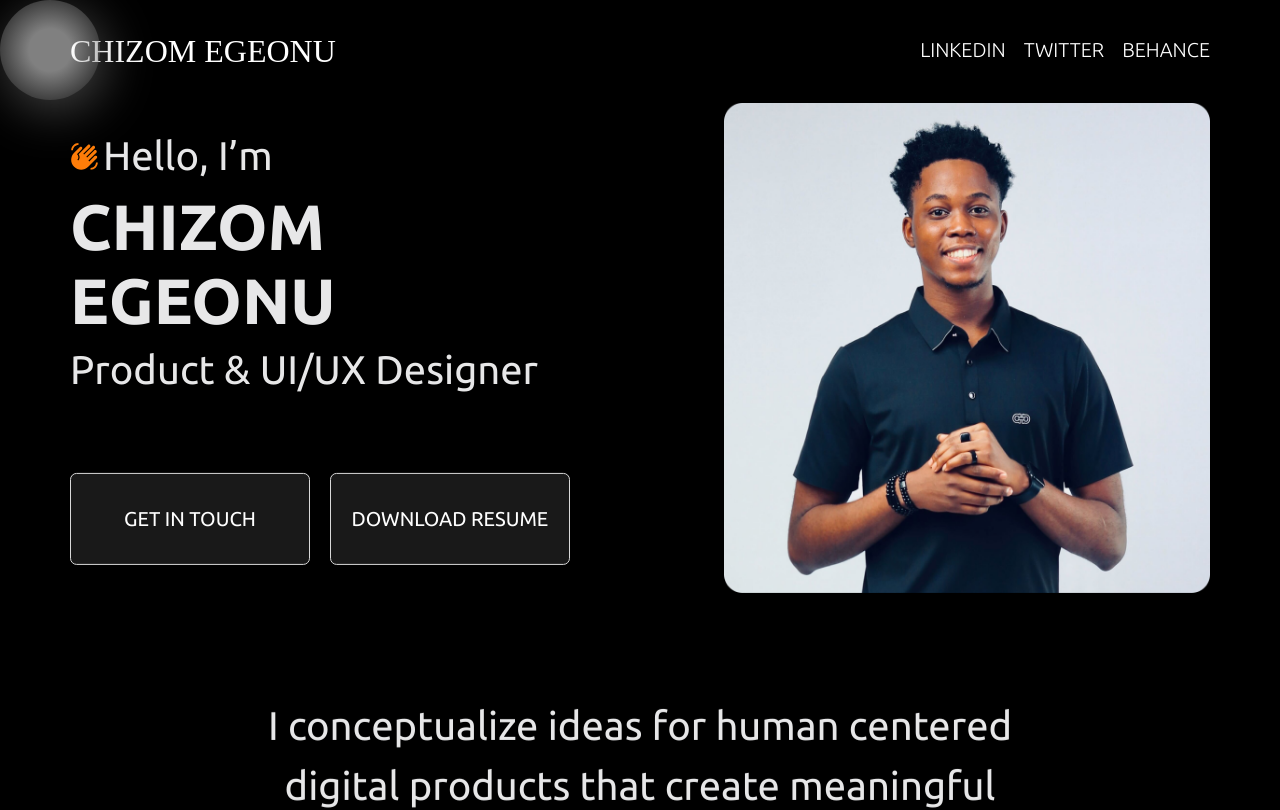
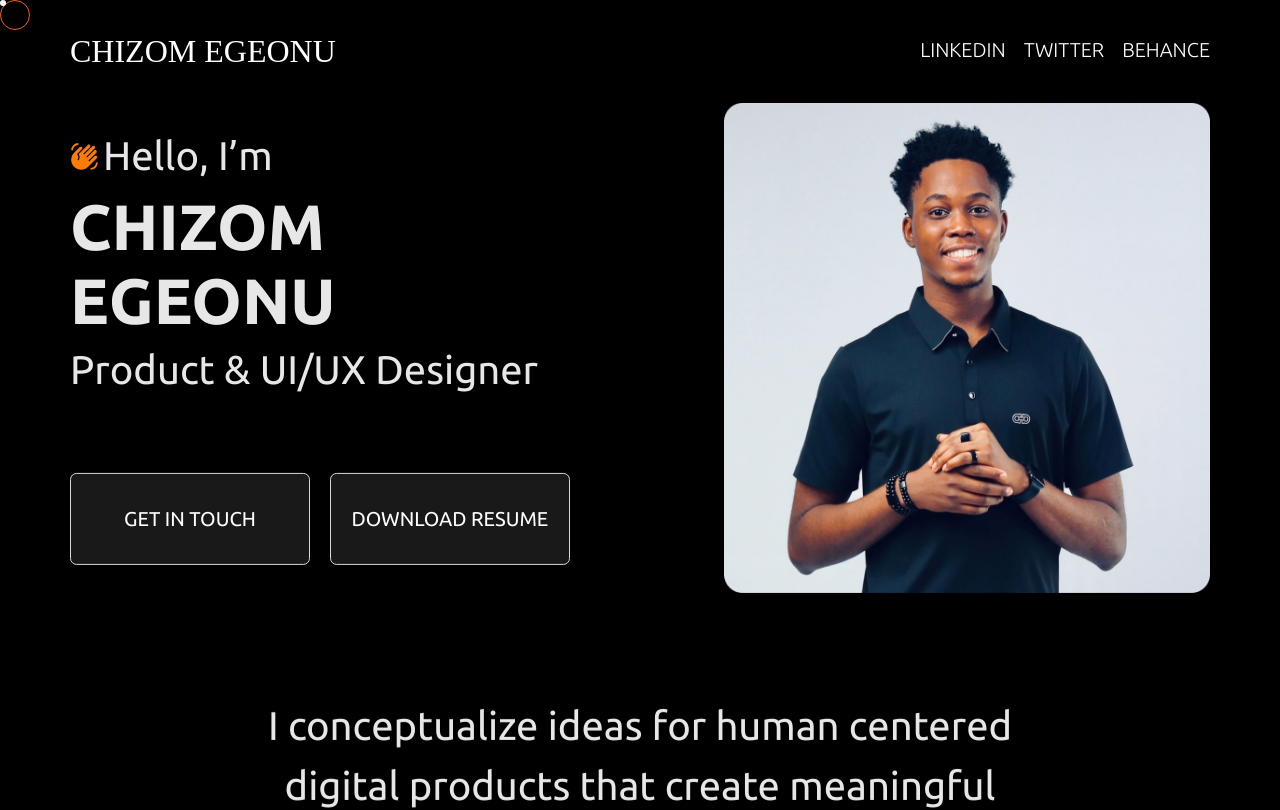
Before and after one commit to B-Koda-Projects/chizom-portfolio, a Next.js app: page / in a window 1280 px wide. Shown: the top 810 px of the page. Built offline with nearby package versions, Linux system fonts and the light colour scheme; a web font is replaced by a local one.

Commit message:
fix: made the changes requested by Chizom

```diff
--- a/src/components/ProjectsSection.tsx
+++ b/src/components/ProjectsSection.tsx
@@ -24,21 +24,21 @@ export const ProjectsSection = () => {
       <div className={styles.section_header}>
         <h2>Some of my works</h2>
         <div className={styles.slider_buttons}>
-          <span onClick={() => navigate('back')}>
+          <a onClick={() => navigate('back')}>
             <IoArrowBack />
-          </span>
-          <span onClick={() => navigate('forward')}>
+          </a>
+          <a onClick={() => navigate('forward')}>
             <IoArrowForward />
-          </span>
+          </a>
         </div>
       </div>
       <div className={styles.slider_container}>
         <div className={styles.slider} id='slider_container'>
           {projects.map((project) => (
             <div className={styles.project} key={project.name}>
-              <div className={styles.project_overlay}>
+              <a className={styles.project_overlay}>
                 <p>{project.name}</p>
-              </div>
+              </a>
               <Image
                 src={project.image}
                 alt={project.name}
--- a/src/pages/_app.tsx
+++ b/src/pages/_app.tsx
@@ -5,17 +5,23 @@ import { useEffect } from 'react';
 export default function App({ Component, pageProps }: AppProps) {
   useEffect(() => {
     const cursor = document.getElementById('custom_cursor') as HTMLElement;
+    const pointer = document.getElementById('custom_pointer') as HTMLElement;
 
     const positionElement = (e: any) => {
       const mouseY = e.pageY;
       const mouseX = e.pageX;
 
-      document.documentElement.style.setProperty('--cursorX', mouseX + 'px');
-      document.documentElement.style.setProperty('--cursorY', mouseY + 'px');
+      // document.documentElement.style.setProperty('--cursorX', mouseX + 'px');
+      // document.documentElement.style.setProperty('--cursorY', mouseY + 'px');
 
-      cursor.style.transform = `translate3d(${mouseX - 50}px, ${
-        mouseY - 50
+      cursor.style.transform = `translate3d(${mouseX - 15}px, ${
+        mouseY - 15
       }px, 0)`;
+      pointer.style.transform = `translate3d(${mouseX - 3}px, ${
+        mouseY - 3
+      }px, 0)`;
+      // cursor.style.transform = `translate3d(${mouseX}px, ${mouseY}px, 0)`;
+      // pointer.style.transform = `translate3d(${mouseX}px, ${mouseY}px, 0)`;
     };
 
     window.addEventListener('mousemove', positionElement);
@@ -36,6 +42,7 @@ export default function App({ Component, pageProps }: AppProps) {
   return (
     <>
       <div className='custom_cursor' id='custom_cursor'></div>
+      <div className='custom_pointer' id='custom_pointer'></div>
       <Component {...pageProps} />
     </>
   );
--- a/src/pages/index.tsx
+++ b/src/pages/index.tsx
@@ -23,7 +23,52 @@ export default function Home() {
   useEffect(() => {
     if (!loading) {
       const sections = Array.from(document.getElementsByTagName('section'));
-      const main_target = document.getElementById('main_page');
+      const anchor_tags = Array.from(document.getElementsByTagName('a'));
+      console.log(anchor_tags);
+
+      const root = document.getElementsByTagName('html')[0];
+
+      const cursor = document.getElementById('custom_cursor') as HTMLElement;
+      const pointer = document.getElementById('custom_pointer') as HTMLElement;
+
+      anchor_tags.forEach((tag) => {
+        tag.addEventListener('mouseenter', () => {
+          console.log('Moused Over');
+          // root.style.cssText = `
+          // --cursor-background: #ef6616a2 !important;
+          // --cursor-pointer: transparent !important;
+          // `;
+          cursor.style.backgroundColor = '#ef6616a2';
+          pointer.style.backgroundColor = 'transparent';
+
+          // document.documentElement.style.setProperty(
+          //   ' --cursor-background',
+          //   '#ef6616a2'
+          // );
+          // document.documentElement.style.setProperty(
+          //   '--cursor-pointer',
+          //   'transparent'
+          // );
+        });
+        tag.addEventListener('mouseout', () => {
+          console.log('Moused Out');
+          // root.style.cssText = `
+          // --cursor-background: transparent;
+          // --cursor-pointer: white;
+          // `;
+          cursor.style.backgroundColor = 'transparent';
+          pointer.style.backgroundColor = 'white';
+          // document.documentElement.style.setProperty(
+          //   ' --cursor-background',
+          //   'transparent'
+          // );
+          // document.documentElement.style.setProperty(
+          //   '--cursor-pointer',
+          //   'white'
+          // );
+        });
+      });
+
       const observer = new IntersectionObserver(
         (entries) =>
           entries.forEach((entry: any) => {
--- a/src/styles/components/aboutsection.module.scss
+++ b/src/styles/components/aboutsection.module.scss
@@ -29,7 +29,7 @@
         opacity: 1;
       }
       svg {
-        cursor: pointer;
+        // cursor: pointer;
       }
     }
   }
--- a/src/styles/components/projectssection.module.scss
+++ b/src/styles/components/projectssection.module.scss
@@ -33,7 +33,8 @@
     .slider_buttons {
       display: flex;
       gap: 1rem;
-      span {
+      span,
+      a {
         display: flex;
         align-items: center;
         justify-content: center;
@@ -42,7 +43,7 @@
         width: 4.8rem;
         background-color: white;
         color: #ef6416;
-        cursor: pointer;
+        // cursor: pointer;
         &:hover {
           background-color: #ef6416;
           color: white;
@@ -87,7 +88,7 @@
           justify-content: center;
           color: white;
           background-color: rgb(0, 0, 0, 0.5);
-          cursor: pointer;
+          // cursor: pointer;
           transition: 0.3s;
           z-index: 1;
           font-size: 3rem;
--- a/src/styles/globals.scss
+++ b/src/styles/globals.scss
@@ -12,12 +12,20 @@
   }
 }
 
+:root {
+  --orange: #ef6416;
+  // --cursor-background: transparent;
+  // --cursor-pointer: white;
+}
+
 * {
   box-sizing: border-box;
   font-family: 'Ubuntu', sans-serif;
   padding: 0rem;
   margin: 0rem;
   font-size: 1.6rem;
+  --cursor-background: transparent;
+  --cursor-pointer: white;
   // animation: animate_in 0.5s ease-in-out;
 }
 
@@ -26,17 +34,26 @@
   cursor: none;
 }
 .custom_cursor {
-  background-color: rgba(255, 255, 255, 0.507);
-  height: 10rem;
-  width: 10rem;
+  height: 3rem;
+  width: 3rem;
   border-radius: 50%;
   position: absolute;
   z-index: 5;
-  background: #fff;
-  box-shadow: 0.5rem 1rem 5rem #888888;
-  opacity: 0.5;
+  // box-shadow: 0.5rem 1rem 5rem #888888;
+  // opacity: 0.5;
   pointer-events: none;
-  background-image: radial-gradient(white 30%, grey 70%);
+  border: 0.15rem solid var(--orange);
+  background-color: var(--cursor-background);
+  transition: 0.1s;
+}
+.custom_pointer {
+  width: 0.6rem;
+  height: 0.6rem;
+  background-color: var(--cursor-pointer);
+  border-radius: 50%;
+  position: absolute;
+  z-index: 5;
+  pointer-events: none;
 }
 
 button,
@@ -59,4 +76,9 @@ a {
   color: inherit;
   text-decoration: none;
   font-size: inherit;
+  cursor: none;
 }
+a:hover {
+  --cursor-background: #ef6616a2;
+  --cursor-pointer: transparent;
+}
--- a/src/styles/home.module.scss
+++ b/src/styles/home.module.scss
@@ -21,7 +21,7 @@
     }
     svg {
       transition: 0.3s;
-      cursor: pointer;
+      // cursor: pointer;
     }
     svg:hover {
       transform: rotate(-45deg);
--- a/src/styles/mixins.module.scss
+++ b/src/styles/mixins.module.scss
@@ -62,7 +62,7 @@
   text-transform: uppercase;
   text-align: center;
   transition: 0.3s;
-  cursor: pointer;
+  // cursor: pointer;
   &:hover {
     border: 0.1rem solid #ef6416;
     color: #ef6416;
```
